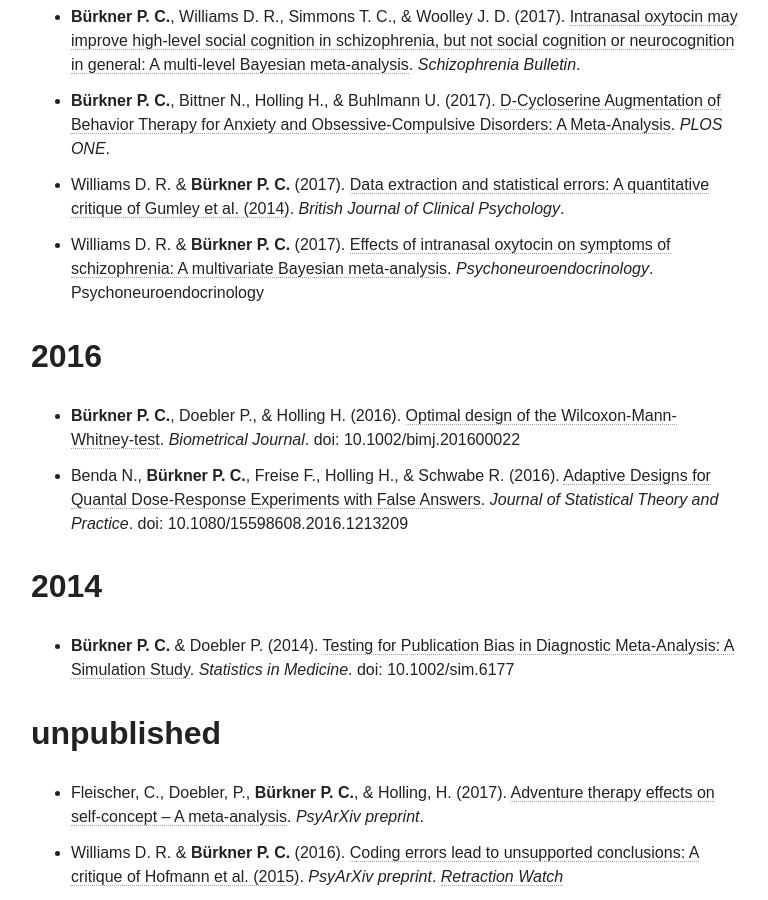
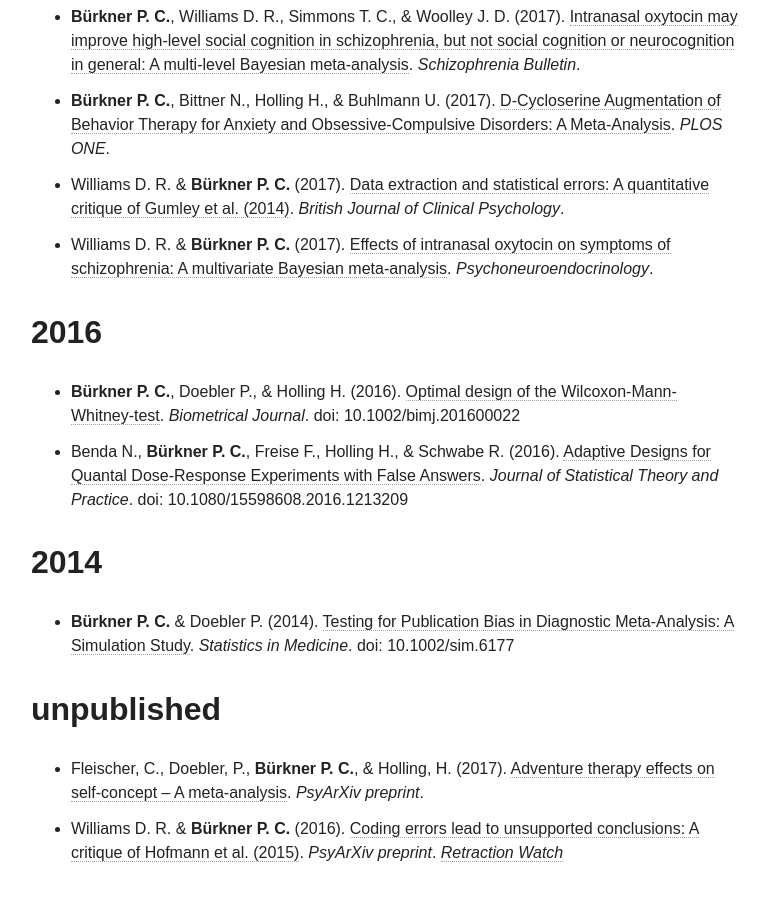
Before and after one commit to paul-buerkner/paul-buerkner.github.io, a Jekyll site: the page built from publications/index.md, in a window 1280 px wide and 900 px high, scrolled down 1294 px. Shown: the whole window, without its empty margins (255-1023 px from the left). Built offline with Jekyll 4.4.1, drawn with Linux system fonts in a browser that asks for light colours; nearby versions of some CDN libraries.

Commit message:
minor cleaning

```diff
--- a/publications/index.md
+++ b/publications/index.md
@@ -18,7 +18,7 @@
 * **Bürkner P. C.**, Williams D. R., Simmons T. C., & Woolley J. D. (2017). [Intranasal oxytocin may improve high-level social cognition in schizophrenia, but not social cognition or neurocognition in general: A multi-level Bayesian meta-analysis](https://academic.oup.com/schizophreniabulletin/article-abstract/doi/10.1093/schbul/sbx053/3861667/Intranasal-Oxytocin-May-Improve-High-Level-Social?redirectedFrom=fulltext). *Schizophrenia Bulletin*.
 * **Bürkner P. C.**, Bittner N., Holling H., & Buhlmann U. (2017). [D-Cycloserine Augmentation of Behavior Therapy for Anxiety and Obsessive-Compulsive Disorders: A Meta-Analysis](http://journals.plos.org/plosone/article?id=10.1371/journal.pone.0173660). *PLOS ONE*.
 * Williams D. R. & **Bürkner P. C.** (2017). [Data extraction and statistical errors: A quantitative critique of Gumley et al. (2014)](http://onlinelibrary.wiley.com/doi/10.1111/bjc.12130/full). *British Journal of Clinical Psychology*.
-* Williams D. R. & **Bürkner P. C.** (2017). [Effects of intranasal oxytocin on symptoms of schizophrenia: A multivariate Bayesian meta-analysis](http://www.sciencedirect.com/science/article/pii/S0306453016302128). *Psychoneuroendocrinology*. Psychoneuroendocrinology
+* Williams D. R. & **Bürkner P. C.** (2017). [Effects of intranasal oxytocin on symptoms of schizophrenia: A multivariate Bayesian meta-analysis](http://www.sciencedirect.com/science/article/pii/S0306453016302128). *Psychoneuroendocrinology*.
 
 ## 2016
 * **Bürkner P. C.**, Doebler P., & Holling H. (2016). [Optimal design of the Wilcoxon-Mann-Whitney-test](http://onlinelibrary.wiley.com/doi/10.1002/bimj.201600022/full). *Biometrical Journal*. doi: 10.1002/bimj.201600022
```
